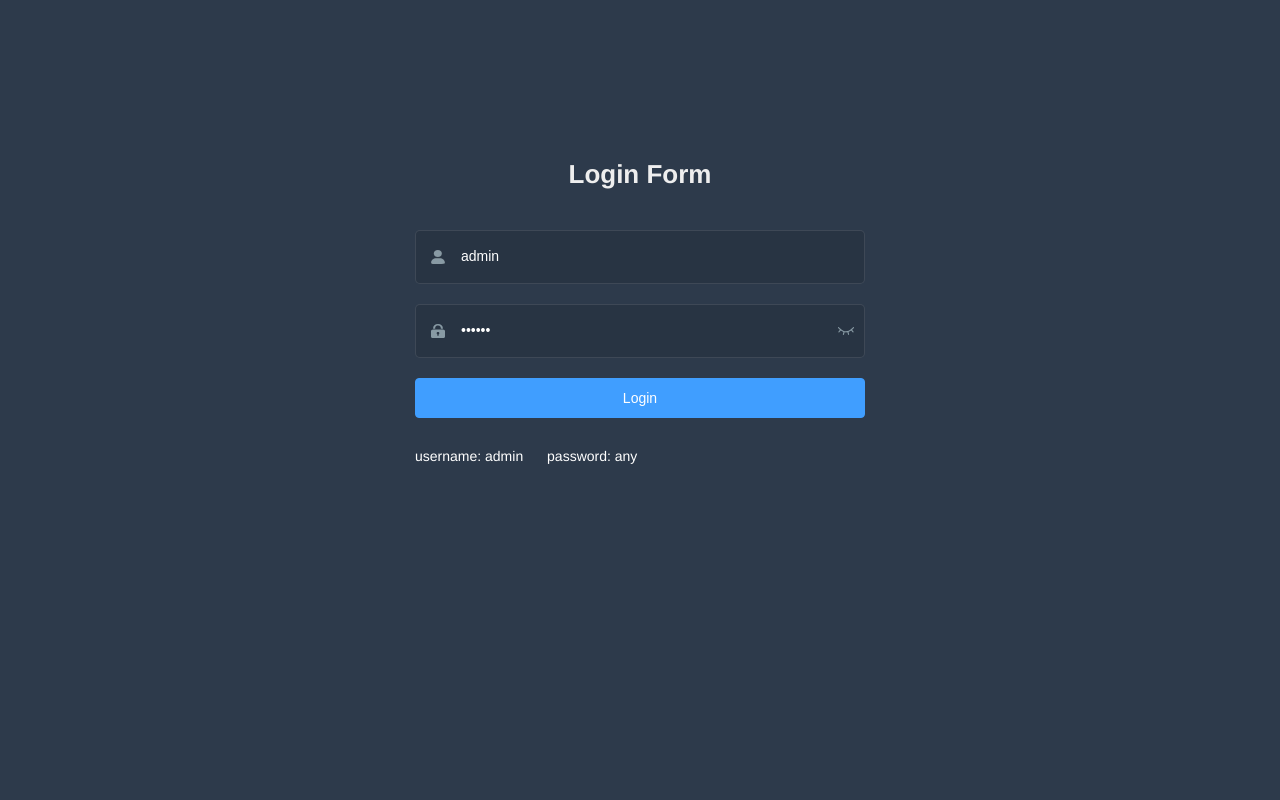
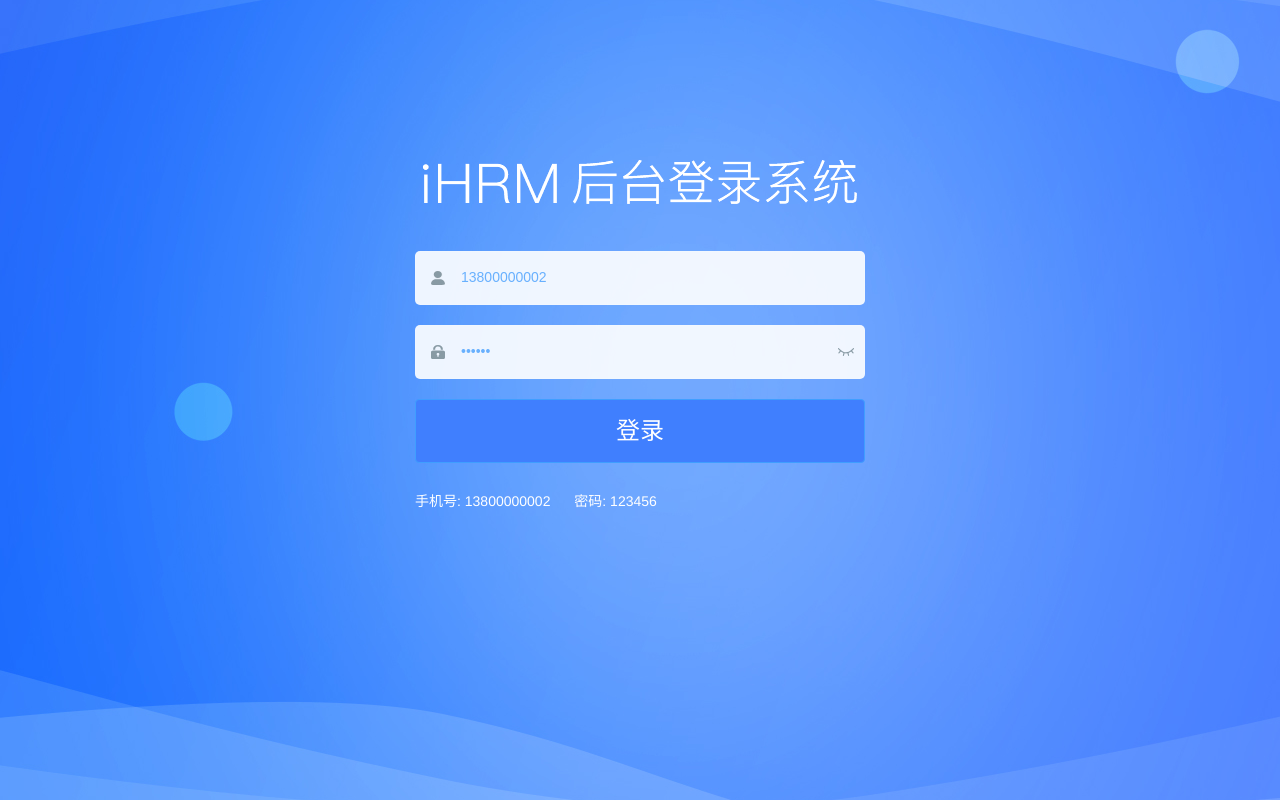
Before and after one commit to Sakura0122/vue-admin-template-master, a Vue app: page /#/login in a window 1280 px wide. Built offline with nearby package versions, Linux system fonts and the light colour scheme.

Commit message:
实现登录模块

```diff
--- a/package.json
+++ b/package.json
@@ -14,7 +14,7 @@
     "test:ci": "npm run lint && npm run test:unit"
   },
   "dependencies": {
-    "axios": "0.21.2",
+    "axios": "0.21.1",
     "core-js": "3.6.5",
     "element-ui": "2.13.2",
     "js-cookie": "2.2.0",
--- a/src/api/user.js
+++ b/src/api/user.js
@@ -1,24 +1,14 @@
 import request from '@/utils/request'
 
-export function login(data) {
+/**
+ * 登录
+ * @param data 登录所需参数
+ * @return {*}
+ */
+export const loginApi = (data) => {
   return request({
-    url: '/vue-admin-template/user/login',
+    url: '/sys/login',
     method: 'post',
     data
   })
 }
-
-export function getInfo(token) {
-  return request({
-    url: '/vue-admin-template/user/info',
-    method: 'get',
-    params: { token }
-  })
-}
-
-export function logout() {
-  return request({
-    url: '/vue-admin-template/user/logout',
-    method: 'post'
-  })
-}
--- a/src/main.js
+++ b/src/main.js
@@ -15,7 +15,8 @@ import store from './store'
 import router from './router'
 
 import '@/icons' // icon
-import '@/permission' // permission control
+import '@/permission'
+import request from '@/utils/request' // permission control
 
 // set ElementUI lang to EN
 // Vue.use 执行后 使用Vue.component方法
@@ -24,6 +25,8 @@ Vue.use(ElementUI, { locale })
 // Vue.use(ElementUI)
 
 Vue.config.productionTip = false
+// 构造函数的原型对象上挂载的方法和属性 都可以被构造函数对应的实例所访问
+Vue.prototype.$request = request
 
 // 固定语法 process.env
 // console.log(process.env)
--- a/src/store/getters.js
+++ b/src/store/getters.js
@@ -1,6 +1,7 @@
 const getters = {
   sidebar: state => state.app.sidebar,
-  device: state => state.app.device
+  device: state => state.app.device,
+  token: state => state.user.token
   // 在组件中获取sidebar
   // this.$store.state.app.sidebar
 
--- a/src/store/modules/user.js
+++ b/src/store/modules/user.js
@@ -0,0 +1,37 @@
+import { loginApi } from '@/api/user'
+import { getToken, setToken } from '@/utils/auth'
+
+const state = {
+  token: getToken() || ''
+}
+
+const getters = {}
+
+const mutations = {
+  setToken(state, newToken) {
+    state.token = newToken
+    setToken(newToken)
+  }
+}
+
+const actions = {
+  login(context, data) {
+    return new Promise((resolve, reject) => {
+      loginApi(data).then(res => {
+        const token = res.data
+        context.commit('setToken', token)
+        resolve(res)
+      }).catch(err => {
+        reject(err)
+      })
+    })
+  }
+}
+
+export default {
+  namespaced: true,
+  state,
+  getters,
+  mutations,
+  actions
+}
--- a/src/styles/index.scss
+++ b/src/styles/index.scss
@@ -64,9 +64,3 @@ div:focus {
 .app-container {
   padding: 20px;
 }
-
-
-#nprogress .bar{
-  background-color: red !important;
-  // height: 20px !important;
-}
--- a/src/utils/request.js
+++ b/src/utils/request.js
@@ -1,14 +1,32 @@
 import axios from 'axios'
+import { Message } from 'element-ui'
 
 // 创建axios实例
 const service = axios.create({
+  // 当基地址不是以http或https开头 就会把网址对应域名拼接上
   baseURL: process.env.VUE_APP_BASE_API, // url = base url + request url
   // withCredentials: true, // send cookies when cross-domain requests
   timeout: 5000 // 超时时间
 })
 
 // 请求拦截器
+service.interceptors.request.use(config => {
+  return config
+}, error => {
+  return Promise.reject(error)
+})
 
 // 响应拦截器
+service.interceptors.response.use(response => {
+  const res = response.data
+  if (!res.success) {
+    Message.error(res.message)
+    return Promise.reject(new Error(res.message))
+  }
+  return res
+}, error => {
+  Message.error(error.message)
+  return Promise.reject(error)
+})
 
 export default service
--- a/src/views/login/index.vue
+++ b/src/views/login/index.vue
@@ -1,20 +1,29 @@
 <template>
   <div class="login-container">
-    <el-form ref="loginForm" :model="loginForm" :rules="loginRules" class="login-form" auto-complete="on" label-position="left">
+    <el-form
+      ref="loginForm"
+      :model="loginForm"
+      :rules="loginRules"
+      class="login-form"
+      auto-complete="on"
+      label-position="left"
+    >
 
       <div class="title-container">
-        <h3 class="title">Login Form</h3>
+        <h3 class="title">
+          <img src="@/assets/common/login-logo.png" alt="">
+        </h3>
       </div>
 
-      <el-form-item prop="username">
+      <el-form-item prop="mobile">
         <span class="svg-container">
-          <svg-icon icon-class="user" />
+          <svg-icon icon-class="user"/>
         </span>
         <el-input
-          ref="username"
-          v-model="loginForm.username"
-          placeholder="Username"
-          name="username"
+          ref="mobile"
+          v-model="loginForm.mobile"
+          placeholder="请输入手机号"
+          name="mobile"
           type="text"
           tabindex="1"
           auto-complete="on"
@@ -23,29 +32,38 @@
 
       <el-form-item prop="password">
         <span class="svg-container">
-          <svg-icon icon-class="password" />
+          <svg-icon icon-class="password"/>
         </span>
         <el-input
           :key="passwordType"
           ref="password"
           v-model="loginForm.password"
           :type="passwordType"
-          placeholder="Password"
+          placeholder="请输入密码"
           name="password"
           tabindex="2"
           auto-complete="on"
           @keyup.enter.native="handleLogin"
         />
         <span class="show-pwd" @click="showPwd">
-          <svg-icon :icon-class="passwordType === 'password' ? 'eye' : 'eye-open'" />
+          <svg-icon :icon-class="passwordType === 'password' ? 'eye' : 'eye-open'"/>
         </span>
       </el-form-item>
 
-      <el-button :loading="loading" type="primary" style="width:100%;margin-bottom:30px;" @click.native.prevent="handleLogin">Login</el-button>
+      <!-- .native 可以给组件最外层html标签绑定原生事件 -->
+      <!-- 不加的时候没效果就加上 -->
+      <el-button
+        class="loginBtn"
+        :loading="loading"
+        type="primary"
+        style="width:100%;margin-bottom:30px;"
+        @click.native.prevent="handleLogin"
+      >登录
+      </el-button>
 
       <div class="tips">
-        <span style="margin-right:20px;">username: admin</span>
-        <span> password: any</span>
+        <span style="margin-right:20px;">手机号: 13800000002</span>
+        <span> 密码: 123456</span>
       </div>
 
     </el-form>
@@ -53,33 +71,32 @@
 </template>
 
 <script>
-import { validUsername } from '@/utils/validate'
+import { mapActions } from 'vuex'
 
 export default {
   name: 'Login',
   data() {
-    const validateUsername = (rule, value, callback) => {
-      if (!validUsername(value)) {
-        callback(new Error('Please enter the correct user name'))
-      } else {
-        callback()
-      }
-    }
-    const validatePassword = (rule, value, callback) => {
-      if (value.length < 6) {
-        callback(new Error('The password can not be less than 6 digits'))
+    const validateMobile = (rule, value, callback) => {
+      if (!/^1[3,9]\d{9}/.test(value)) {
+        callback(new Error('手机号长度应为11位'))
       } else {
         callback()
       }
     }
     return {
       loginForm: {
-        username: 'admin',
-        password: '111111'
+        mobile: '13800000002',
+        password: '123456'
       },
       loginRules: {
-        username: [{ required: true, trigger: 'blur', validator: validateUsername }],
-        password: [{ required: true, trigger: 'blur', validator: validatePassword }]
+        mobile: [
+          { required: true, trigger: 'blur', message: '请输入手机号' },
+          { trigger: 'blur', validator: validateMobile }
+        ],
+        password: [
+          { required: true, trigger: 'blur', message: '请输入密码' },
+          { min: 6, max: 16, trigger: 'blur', message: '密码长度应是6~16位' }
+        ]
       },
       loading: false,
       passwordType: 'password',
@@ -95,6 +112,7 @@ export default {
     }
   },
   methods: {
+    ...mapActions('user', ['login']),
     showPwd() {
       if (this.passwordType === 'password') {
         this.passwordType = ''
@@ -105,19 +123,18 @@ export default {
         this.$refs.password.focus()
       })
     },
+    // 登录
     handleLogin() {
       this.$refs.loginForm.validate(valid => {
         if (valid) {
           this.loading = true
-          this.$store.dispatch('user/login', this.loginForm).then(() => {
-            this.$router.push({ path: this.redirect || '/' })
-            this.loading = false
-          }).catch(() => {
+          this.login(this.loginForm).then(res => {
+            this.$router.push('/')
+          }).catch(err => {
+            console.log(err)
+          }).finally(() => {
             this.loading = false
           })
-        } else {
-          console.log('error submit!!')
-          return false
         }
       })
     }
@@ -129,8 +146,8 @@ export default {
 /* 修复input 背景不协调 和光标变色 */
 /* Detail see https://github.com/PanJiaChen/vue-element-admin/pull/927 */
 
-$bg:#283443;
-$light_gray:#fff;
+$bg: #283443;
+$light_gray: #68b0fe; // 将输入框颜色改成蓝色
 $cursor: #fff;
 
 @supports (-webkit-mask: none) and (not (cater-color: $cursor)) {
@@ -141,6 +158,8 @@ $cursor: #fff;
 
 /* reset element-ui css */
 .login-container {
+  background-image: url('~@/assets/common/login.jpg'); // 设置背景图片
+  background-position: center; // 将图片位置设置为充满整个屏幕
   .el-input {
     display: inline-block;
     height: 47px;
@@ -148,16 +167,16 @@ $cursor: #fff;
 
     input {
       background: transparent;
-      border: 0px;
+      border: 0;
       -webkit-appearance: none;
-      border-radius: 0px;
+      border-radius: 0;
       padding: 12px 5px 12px 15px;
       color: $light_gray;
       height: 47px;
       caret-color: $cursor;
 
       &:-webkit-autofill {
-        box-shadow: 0 0 0px 1000px $bg inset !important;
+        box-shadow: 0 0 0 1000px $bg inset !important;
         -webkit-text-fill-color: $cursor !important;
       }
     }
@@ -165,17 +184,29 @@ $cursor: #fff;
 
   .el-form-item {
     border: 1px solid rgba(255, 255, 255, 0.1);
-    background: rgba(0, 0, 0, 0.1);
+    background: rgba(255, 255, 255, 0.9); // 输入登录表单的背景色
     border-radius: 5px;
     color: #454545;
+  }
+
+  .el-form-item__error {
+    color: #fff;
+    font-size: 14px;
+  }
+
+  .loginBtn {
+    background: #407ffe;
+    height: 64px;
+    line-height: 32px;
+    font-size: 24px;
   }
 }
 </style>
 
 <style lang="scss" scoped>
-$bg:#2d3a4b;
-$dark_gray:#889aa4;
-$light_gray:#eee;
+$bg: #2d3a4b;
+$dark_gray: #889aa4;
+$light_gray: #eee;
 
 .login-container {
   min-height: 100%;
@@ -218,7 +249,7 @@ $light_gray:#eee;
     .title {
       font-size: 26px;
       color: $light_gray;
-      margin: 0px auto 40px auto;
+      margin: 0 auto 40px auto;
       text-align: center;
       font-weight: bold;
     }
--- a/vue.config.js
+++ b/vue.config.js
@@ -38,6 +38,17 @@ module.exports = {
     overlay: {
       warnings: false,
       errors: true
+    },
+    // 会对项目发起请求进行拦截 (请求里必须包含/api)
+    // 请求地址：http://localhost:8888/api/sys/login
+    // 把请求地址中api之前的地址换成target中地址
+    // 拦截后：http://ihrm.itheima.net/api/sys/login
+    // 使用pathRewrite后：http://ihrm.itheima.net/sys/login
+    proxy: {
+      '/api': {
+        target: 'http://ihrm.itheima.net'
+        // pathRewrite: { '^/api': '' },
+      }
     }
   },
   configureWebpack: {
```
Also changed, not shown: src/permission.js (+36 -71 lines), 1 other file (tests, documents, lock files or other folders).
